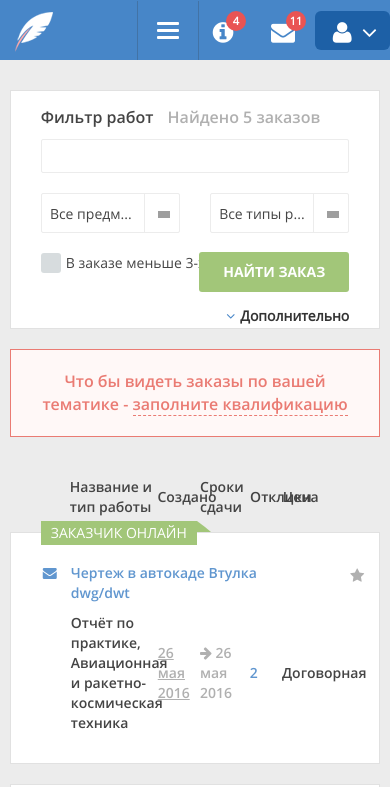
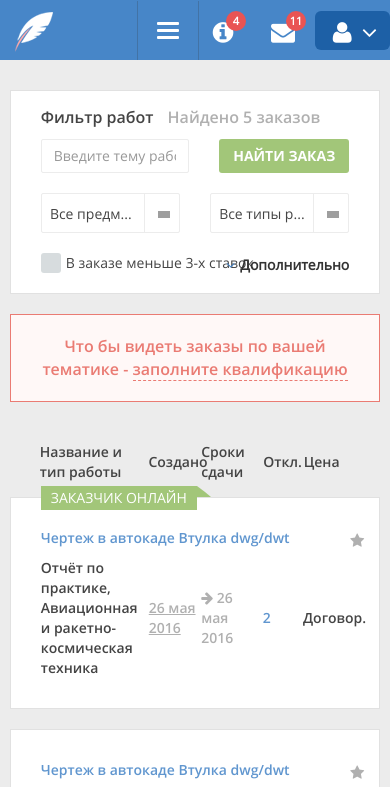
Before and after one commit to DzmitryGrom/Author25-executant, a website: page search-work.html in a window 390 px wide. Shown: the top 787 px of the page. Drawn offline with Linux system fonts and the light colour scheme; grey boxes are pictures that could not be loaded; files whose address does not match are found by name.

Commit message:
add mobile version for search-work page

```diff
--- a/less/components/filter-item.less
+++ b/less/components/filter-item.less
@@ -16,33 +16,33 @@
         font-size: 0;
         margin-bottom: 20px;
         padding: 0 30px;
+        position: relative;
+        height: 34px;
         &-input-inner {
-            width: 75%;
-            display: inline-block;
-            padding-right: 30px;
-            @media(max-width: 1126px) {
-                width: 100%;
-                padding: 0;
-            }
+            position: absolute;
+            left: 30px;
+            top: 0;
+            right: 190px;
+            z-index: 2;
         }
         .btn-green {
+            position: absolute;
+            right: 30px;
+            top: 0;
+            z-index: 2;
             padding: 10px 0;
-            width: 25%;
+            width: 130px;
             text-align: center;
-            @media(max-width: 1126px) {
-                position: absolute;
-                z-index: 2;
-                right: 30px;
-                top: 161px;
-                padding: 13px 0;
-                width: 150px;
-            }
+
         }
     }
     &-select-panel {
         font-size: 0;
         margin-bottom: 55px;
         padding: 0 30px;
+        @media(max-width: 1126px) {
+            margin-bottom: 20px;
+        }
         &-item__right {
             .checkbox-dynamic {
                 margin: 0 5px 0 0;
@@ -178,9 +178,15 @@
             position: relative;
             .filter-item-slider-panel-left {
                 width: 22%;
+                @media(max-width: 900px) {
+                    width: 100%;
+                }
             }
             .filter-item-slider-panel-center {
                 width: 57%;
+                @media(max-width: 900px) {
+                    width: 100%;
+                }
             }
             .filter-item-slider-panel-right {
                 width: 20%;
@@ -189,6 +195,9 @@
                 right: -24px;
                 top: 0;
                 z-index: 2;
+                @media(max-width: 900px) {
+                    display: none;
+                }
             }
         }
         &-item__slider {
@@ -210,7 +219,7 @@
     position: absolute;
     right: 30px;
         @media(max-width: 1126px) {
-            top: 215px;
+            top: 164px;
         }
         &:hover {
             cursor: pointer;
--- a/less/components/order-list.less
+++ b/less/components/order-list.less
@@ -2,10 +2,9 @@
     &-head {
         font-size: 0;
         padding: 15px 60px;
-    }
-    &-head,
-    &-item {
-
+        @media(max-width: 768px) {
+            padding: 15px 30px;
+        }
     }
     &-item {
         background-color: #fff;
@@ -13,6 +12,9 @@
         border: 1px solid #e1e1e1;
         margin-bottom: 20px;
         position: relative;
+        @media(max-width: 768px) {
+            padding: 30px;
+        }
         .order-list-col__two {
             text-decoration: underline;
             position: relative;
@@ -66,6 +68,9 @@
             .fa-envelope {
                 left: -28px;
                 top: 3px;
+                @media(max-width: 768px) {
+                    display: none;
+                }
             }
         }
     }
@@ -76,6 +81,17 @@
         font-family: "OpenSansSemibold";
         color: #444444;
         text-align: left;
+        &-text {
+            @media(max-width: 768px) {
+                display: none;
+            }
+        }
+        &-hidden {
+            display: none;
+            @media(max-width: 768px) {
+                display: inline-block;
+            }
+        }
         &__one {
             width: 35%;
         }
--- a/less/components/tooltip.less
+++ b/less/components/tooltip.less
@@ -125,6 +125,14 @@
     right: 50%;
     bottom: 28px;
     margin: 0 -53px 0 0;
+    @media (max-width: 1010px) {
+        top: inherit;
+        left: inherit;
+    }
+    @media(max-width: 1108px) {
+        bottom: 48px;
+        margin: 0 -37px 0 0;
+    }
     .author img {
         left: 10px;
     }
@@ -141,6 +149,9 @@
         -o-transform: rotate(-90deg);
         -webkit-transform: rotate(-90deg);
         -ms-transform: rotate(-90deg);
+        @media (max-width: 1010px) {
+        top: inherit;
+        }
     }
 }
 .tooltip-black {
--- a/search-work.html
+++ b/search-work.html
@@ -168,7 +168,7 @@
                            </p>
                             <div class="filter-item-search-panel">
                                 <div class="filter-item-search-panel-input-inner">
-                                    <input type="text" class="form-control">
+                                    <input type="text" class="form-control" placeholder="Введите тему работы">
                                 </div>
                                 <span class="btn-green">НАЙТИ ЗАКАЗ</span>
                             </div>
@@ -243,7 +243,10 @@
                             <div class="order-list-col order-list-col__one">Название и тип работы</div>
                             <div class="order-list-col order-list-col__two">Создано</div>
                             <div class="order-list-col order-list-col__three">Сроки сдачи</div>
-                            <div class="order-list-col order-list-col__foure">Отклики</div>
+                            <div class="order-list-col order-list-col__foure">
+                                <span class="order-list-col-text">Отклики</span>
+                                <span class="order-list-col-hidden">Откл.</span>
+                            </div>
                             <div class="order-list-col order-list-col__five">Цена</div>
                         </div>
                         <div class="order-list-item">
@@ -272,7 +275,10 @@
                                 26 мая 2016
                             </div>
                             <div class="order-list-col  order-list-col__foure "><a href="#" class="order-list-item-link">2</a></div>
-                            <div class="order-list-col  order-list-col__five">Договорная</div>
+                            <div class="order-list-col  order-list-col__five">
+                                <span class="order-list-col-text">Договорная</span>
+                                <span class="order-list-col-hidden">Договор.</span>
+                            </div>
                         </div>
                         <div class="order-list-item">
                             <span class="liked">
@@ -325,7 +331,10 @@
                                 26 мая 2016
                             </div>
                             <div class="order-list-col  order-list-col__foure "><a href="#" class="order-list-item-link">2</a></div>
-                            <div class="order-list-col  order-list-col__five">Договорная</div>
+                            <div class="order-list-col  order-list-col__five">Договорная
+                                <span class="order-list-col-text">Договорная</span>
+                                <span class="order-list-col-hidden">Договор.</span>
+                            </div>
                         </div>
                     </div>
                 </div>
```
Also changed, not shown: css/form.css, css/order-name.css, css/refer.css, css/search-work.css.
